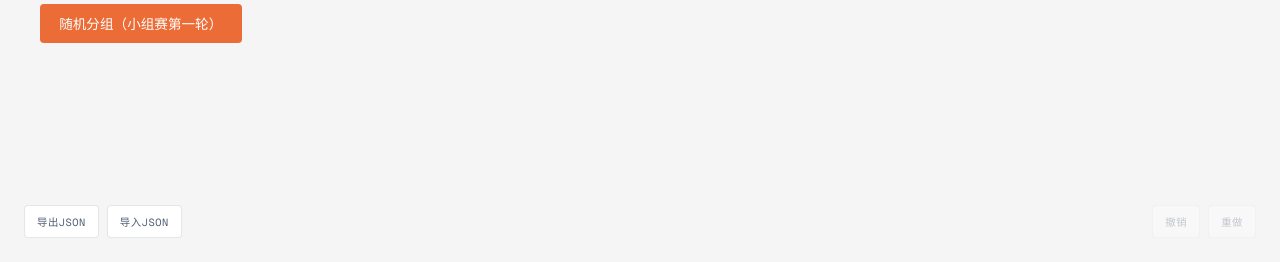
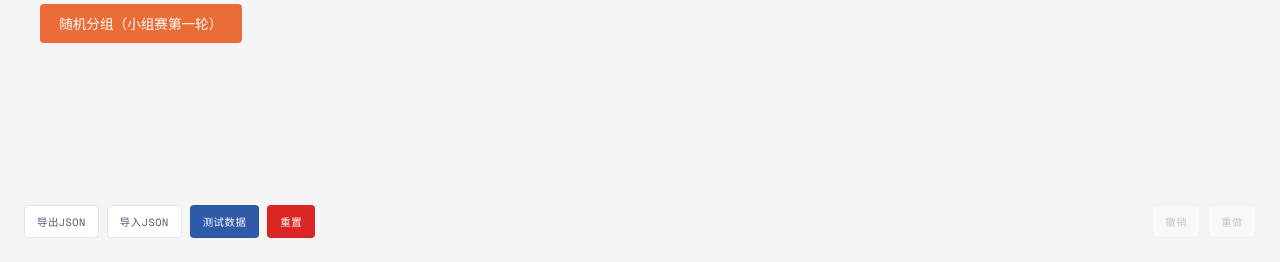
Before and after one commit to muxiaoshu1345-lang/SF6-Tournament-Manager, a Flask app: page / in a window 1280 px wide. Shown: the part 538-800 px from the top of the page. Run offline with Flask 2, Linux system fonts and the light colour scheme; some web fonts are replaced.

Commit message:
feat: add reset button (with backup) and test data button (48 players)

```diff
--- a/app.py
+++ b/app.py
@@ -94,6 +94,44 @@ def redo():
 def export_data():
     data = json.dumps({k: v for k, v in state.items() if k not in ('history', 'historyIndex')}, ensure_ascii=False, indent=2)
     return send_file(io.BytesIO(data.encode('utf-8')), mimetype='application/json', as_attachment=True, download_name='tournament_data.json')
+
+@app.route('/api/reset', methods=['POST'])
+def reset_tournament():
+    """重置赛事，备份当前数据"""
+    global state
+    import shutil
+    from datetime import datetime
+    # 备份当前数据
+    if os.path.exists(DATA_FILE):
+        timestamp = datetime.now().strftime('%Y%m%d_%H%M%S')
+        backup_file = os.path.join(os.path.dirname(__file__), f'tournament_data_backup_{timestamp}.json')
+        shutil.copy2(DATA_FILE, backup_file)
+    # 重置状态
+    state = default_state()
+    ensure_default_pool()
+    save_state()
+    return jsonify({'ok': True, 'message': '已重置，数据已备份'})
+
+@app.route('/api/test_players', methods=['POST'])
+def add_test_players():
+    """添加48个测试选手到默认池"""
+    ensure_default_pool()
+    default_pool_id = next((p['id'] for p in state['pools'] if p['name'] == '默认池'), 'pool_default')
+    # 清空现有选手
+    state['players'] = []
+    # 48个随机选手名
+    names = [
+        'Tokido', 'MenaRD', 'Punk', 'NuckleDu', 'Mago', 'Daigo', 'Infiltration', 'Xian',
+        'Kazunoko', 'Fuudo', 'Itabashi Zangief', 'Haitani', 'Bonchan', 'Sako', 'MOV', 'Dogura',
+        'Gachikun', 'Moke', 'Shuto', 'Torimeshi', 'Kichipa-mu', 'Aiai', 'Nemo', 'GO1',
+        'Problem X', 'Phenom', 'Luffy', 'Valmaster', 'Ryan Hart', 'Infexious', 'Brick', 'Mister Crimson',
+        'Caba', 'MenaRD2', 'ElTigre', 'Mono', 'JDR', 'Takamura', 'VegaPatch', 'Shine',
+        'ChrisCCH', 'Doomsnake', 'ZJZ', 'Humanbomb', 'GamerBee', 'Oil King', 'RB', 'Verloren'
+    ]
+    for i, name in enumerate(names):
+        state['players'].append({'id': f'p_{i}', 'name': name, 'poolId': default_pool_id})
+    push_history()
+    return jsonify({'ok': True, 'message': f'已添加 {len(names)} 名测试选手'})
 
 @app.route('/api/import', methods=['POST'])
 def import_data():
--- a/static/app.js
+++ b/static/app.js
@@ -131,6 +131,20 @@ document.getElementById('import-file').addEventListener('change', async (e) => {
   const data = await apiFetch('/api/import', { method: 'POST', body: formData });
   if (data) { showToast('导入成功', 'success'); fetchState(); }
   e.target.value = '';
+});
+
+// 测试数据
+document.getElementById('btn-test').addEventListener('click', async () => {
+  if (!confirm('添加48名测试选手？现有数据将被覆盖。')) return;
+  const data = await apiFetch('/api/test_players', { method: 'POST' });
+  if (data) { showToast(data.message, 'success'); fetchState(); }
+});
+
+// 重置
+document.getElementById('btn-reset').addEventListener('click', async () => {
+  if (!confirm('确定重置？当前数据将备份为JSON文件。')) return;
+  const data = await apiFetch('/api/reset', { method: 'POST' });
+  if (data) { showToast(data.message, 'success'); fetchState(); }
 });
 
 // 键盘快捷键
--- a/templates/index.html
+++ b/templates/index.html
@@ -87,6 +87,8 @@
   <div id="io-buttons">
     <button id="btn-export">导出JSON</button>
     <label>导入JSON <input type="file" id="import-file" accept=".json" hidden></label>
+    <button id="btn-test" style="background:var(--color-link);color:#fff;">测试数据</button>
+    <button id="btn-reset" style="background:#dc2626;color:#fff;">重置</button>
   </div>
 
   <div id="toast-container"></div>
```
